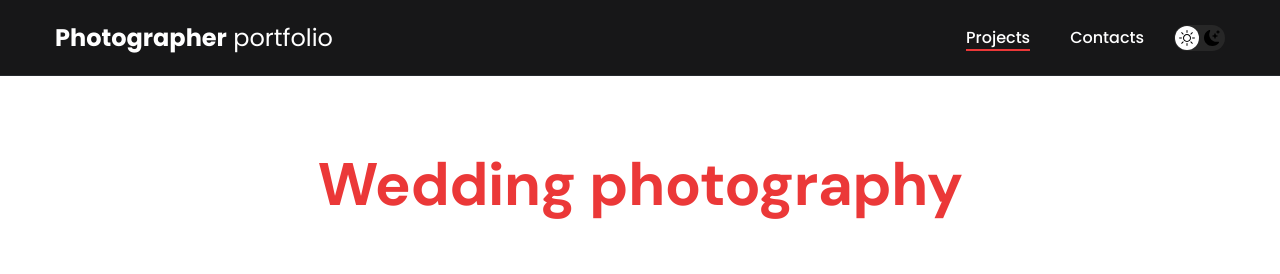
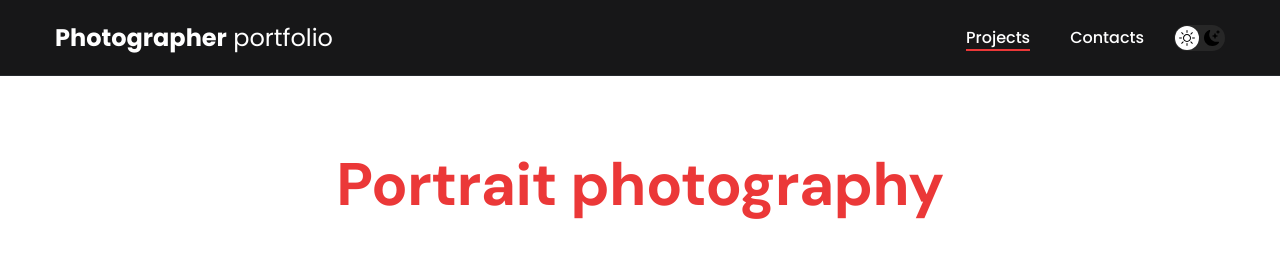
Before and after one commit to s73p4n/diplom, a plain HTML site: page project-page-p.html in a window 1280 px wide. Shown: the top 274 px of the page. Drawn offline with Linux system fonts and the light colour scheme.

Commit message:
project-page-p.html

```diff
--- a/project-page-p.html
+++ b/project-page-p.html
@@ -27,7 +27,7 @@
     </nav>
 
     <main class="section">
-        <h1 class="title-1">Wedding photography</h1>
+        <h1 class="title-1">Portrait photography</h1>
         <div class="container">
             <div class="project-details">
             <div class="gallery">
```
